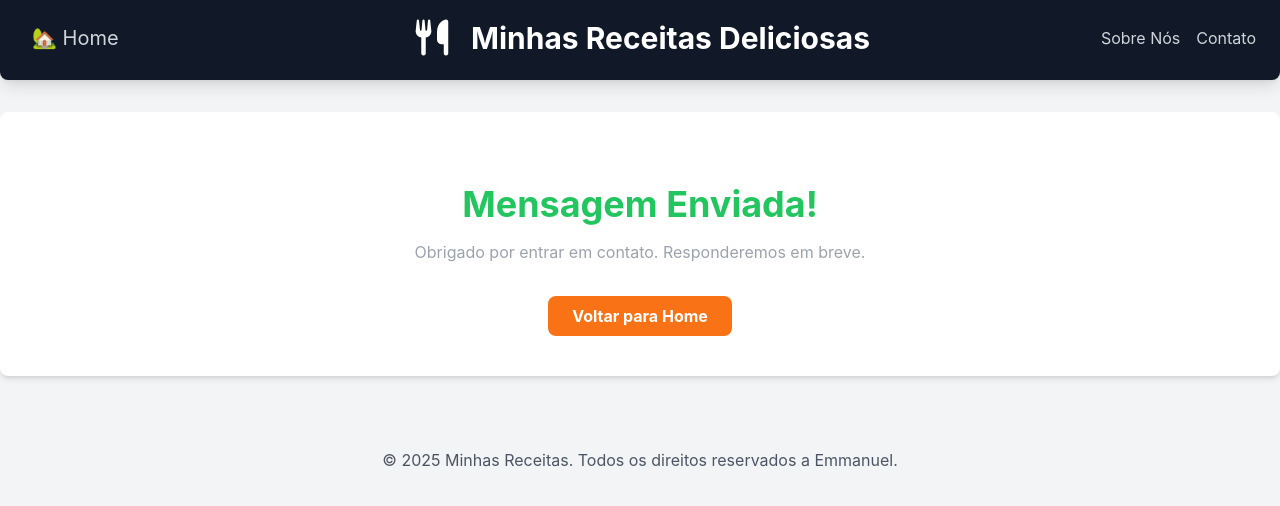
After one commit to Emmanuelf21/django-aula2, a Django app: page /receitas/sucesso/ in a window 1280 px wide. The commit adds this page. Shown: the top 506 px of the page. Run offline with Django 5.2, Linux system fonts and the light colour scheme; some libraries are stand-ins or nearby versions.

Commit message:
pagina sucesso e contato

```diff
--- a/projeto/settings.py
+++ b/projeto/settings.py
@@ -128,3 +128,6 @@ BASE_DIR = Path(__file__).resolve().parent.parent
 
 MEDIA_URL = 'media/'
 MEDIA_ROOT = os.path.join(BASE_DIR, 'media') #cria uma pasta 'media' na raiz do projeto
+
+EMAIL_BACKEND = 'django.core.mail.backends.filebased.EmailBackend'
+EMAIL_FILE_PATH = BASE_DIR/'emails'
--- a/receitas/templates/receitas/contato.html
+++ b/receitas/templates/receitas/contato.html
@@ -4,7 +4,7 @@
 <div class="container mx-auto mt-8 p-4">
     <h1 class="text-3xl font-bold text-white mb-4 text-center">Fale Conosco</h1>
     <p class="text-gray-400 text-center mb-6">Estamos ansiosos para ouvir você! Envie suas dúvidas, sugestões ou apenas um olá.</p>
-    <div class="bg-gray-800 p-8 rounded-lg shadow-lg max-w-lg mx-auto">
+    <div class="bg-gray-600 p-8 rounded-lg shadow-lg max-w-lg mx-auto">
         <form action="{% url 'contato' %}" method="POST" class="space-y-6">
             {% csrf_token %}
             <div>
--- a/receitas/templates/receitas/sobre_nos.html
+++ b/receitas/templates/receitas/sobre_nos.html
@@ -29,7 +29,7 @@
                 </p>
             </div>
         </div>
-        <div class="p-8 lg:p-12 grid lg:grid-cols-2 gap-8 items-center">
+        <div class="p-8 lg:p-12 text-center bg-gray-50 dark:bg-gray-700">
             <h2 class="text-2xl font-bold text-gray-900 dark:text-white mb-4">
                 Junte-se à Nossa Comunidade
             </h2>
--- /dev/null
+++ b/receitas/templates/receitas/sucesso.html
@@ -0,0 +1,15 @@
+{%extends 'receitas/base.html'%}
+
+{% block content %}
+<div class="container mx-auto mt-8 p-4 text-center">
+    <h1 class="text-4xl font-bold text-green-500 mb-4">
+        Mensagem Enviada!
+    </h1>
+    <p class="text-gray-400">
+        Obrigado por entrar em contato. Responderemos em breve.
+    </p>
+    <a href="{% url 'home' %}" class="mt-8 inline-block px-6 py-2 bg-orange-500 text-white font-bold rounded-lg hover:bg-orange-600 transition duration-300">
+        Voltar para Home
+    </a>
+</div>
+{% endblock%}
--- a/receitas/urls.py
+++ b/receitas/urls.py
@@ -5,4 +5,7 @@ urlpatterns = [
 path('', views.home, name='home'),
 path('receita/<int:id>/', views.receita_detail, name='receita_detail'),
 path('pesquisar/', views.pesquisar_receitas, name='pesquisar_receitas'),
+path('sobre-nos/', views.sobre_nos, name='sobre_nos'),
+path('contato/', views.contato, name='contato'),
+path('sucesso/', views.sucesso, name='sucesso'),
 ]
--- a/receitas/views.py
+++ b/receitas/views.py
@@ -11,6 +11,7 @@ def sobre_nos(request):
 def contato(request):
     if request.method == 'POST':
         form = ContatoForm(request.POST)
+        print(form)
         if form.is_valid():
             nome = form.cleaned_data['nome']
             email = form.cleaned_data['email']
@@ -27,7 +28,7 @@ def contato(request):
             return redirect(reverse('sucesso'))
     else:
         form = ContatoForm()
-    return render(request, 'receitas/contato.html', {'form':form})
+    return render(request, 'receitas/contato.html', {'form': form})
 
 def sucesso(request):
     return render(request, 'receitas/sucesso.html')
@@ -35,6 +36,7 @@ def sucesso(request):
 def home(request):
     categoria_slug = request.GET.get('categoria')
     categorias_choices = [choice[0] for choice in Receita.CATEGORIAS]
+
     if categoria_slug:
         receitas = Receita.objects.filter(categoria=categoria_slug)
         categoria_selecionada = categoria_slug
@@ -42,14 +44,17 @@ def home(request):
         receitas = Receita.objects.all()
         categoria_selecionada = None
 
-    return render(request, 'receitas/home.html', {'receitas':receitas, 'categoria': categorias_choices, 'categoria_selecionada': categoria_selecionada})
+    return render(request, 'receitas/home.html',
+                  {'receitas':receitas,
+                   'categoria': categorias_choices,
+                   'categoria_selecionada': categoria_selecionada})
 
 def receita_detail(request, id):
     receita = get_object_or_404(Receita, pk=id)
     return render(request, 'receitas/receita_detail.html', {'receita': receita})
 
 def pesquisar_receitas(request):
-    query = request.GET.get('q')
+    query = request.GET.get('q', '')
     resultados = []
     if query:
         resultados = Receita.objects.filter(title__icontains=query)
```
Also changed, not shown: 1 other file.
